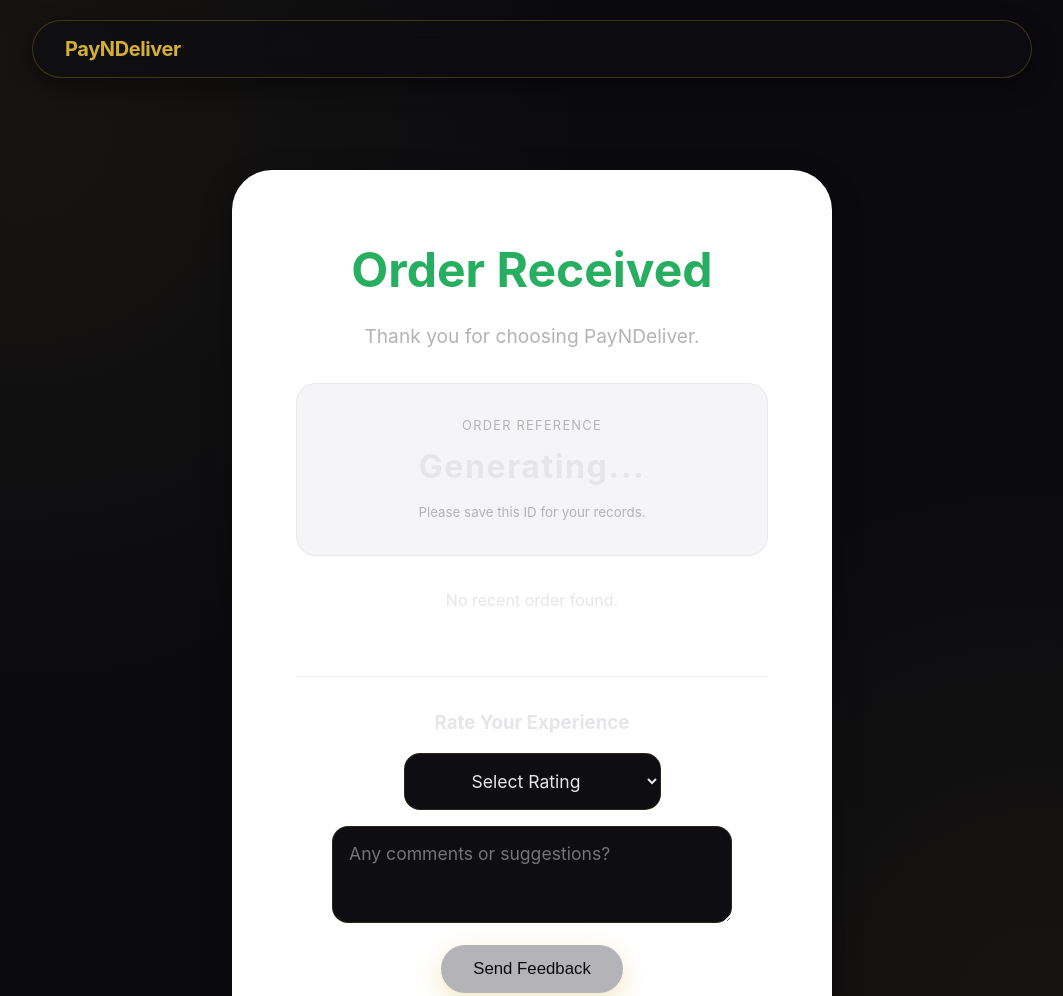
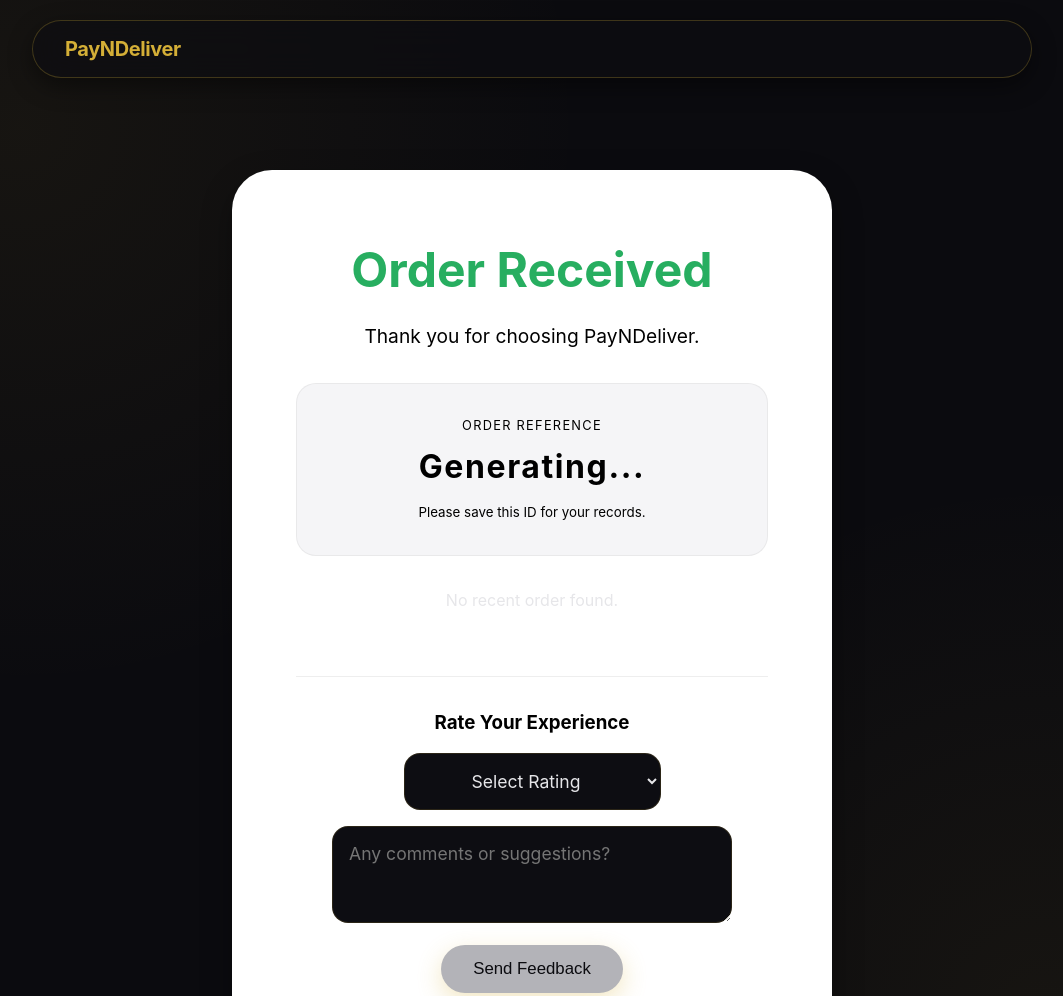
Before and after one commit to esseltu/PayNDeliver, a plain HTML site: page thankyou.html in a window 1280 px wide. Shown: the top 996 px of the page, without its empty margins (108-1171 px from the left). Drawn offline with Linux system fonts and the light colour scheme.

Commit message:
Thank-you page: make specified texts black (Thank you, Order Reference, ID, note, Rate Your Experience)

```diff
--- a/thankyou.html
+++ b/thankyou.html
@@ -26,7 +26,7 @@
             font-family: var(--font-display);
             font-size: 2rem;
             font-weight: 700;
-            color: var(--primary-text);
+            color: #000;
             letter-spacing: 0.05em;
             margin: 0.5rem 0;
         }
@@ -56,12 +56,12 @@
     <main>
         <div class="thank-you-container">
             <h1 style="color: #27ae60; margin-bottom: 1rem; font-family: var(--font-display); font-size: 3rem;">Order Received</h1>
-            <p style="font-size: 1.2rem; color: var(--secondary-text);">Thank you for choosing PayNDeliver.</p>
+            <p style="font-size: 1.2rem; color: #000;">Thank you for choosing PayNDeliver.</p>
 
             <div class="order-id-box">
-                <p style="text-transform: uppercase; font-size: 0.8rem; letter-spacing: 0.1em; color: var(--secondary-text);">Order Reference</p>
+                <p style="text-transform: uppercase; font-size: 0.8rem; letter-spacing: 0.1em; color: #000;">Order Reference</p>
                 <div id="order-id-display" class="order-id">Generating...</div>
-                <small style="color: var(--secondary-text);">Please save this ID for your records.</small>
+                <small style="color: #000;">Please save this ID for your records.</small>
             </div>
 
             <div id="confirmation-message">
@@ -74,7 +74,7 @@
 
             <!-- Feedback Section -->
             <div style="margin-top: 4rem; padding-top: 2rem; border-top: 1px solid #eee;">
-                <h3 style="font-family: var(--font-display); margin-bottom: 1rem;">Rate Your Experience</h3>
+                <h3 style="font-family: var(--font-display); margin-bottom: 1rem; color: #000;">Rate Your Experience</h3>
                 <form id="feedback-form" style="max-width: 400px; margin: 0 auto;">
                     <div style="display: flex; justify-content: center; gap: 10px; margin-bottom: 1rem;">
                         <select id="rating" class="form-control" style="width: auto; text-align: center;" required>
```
